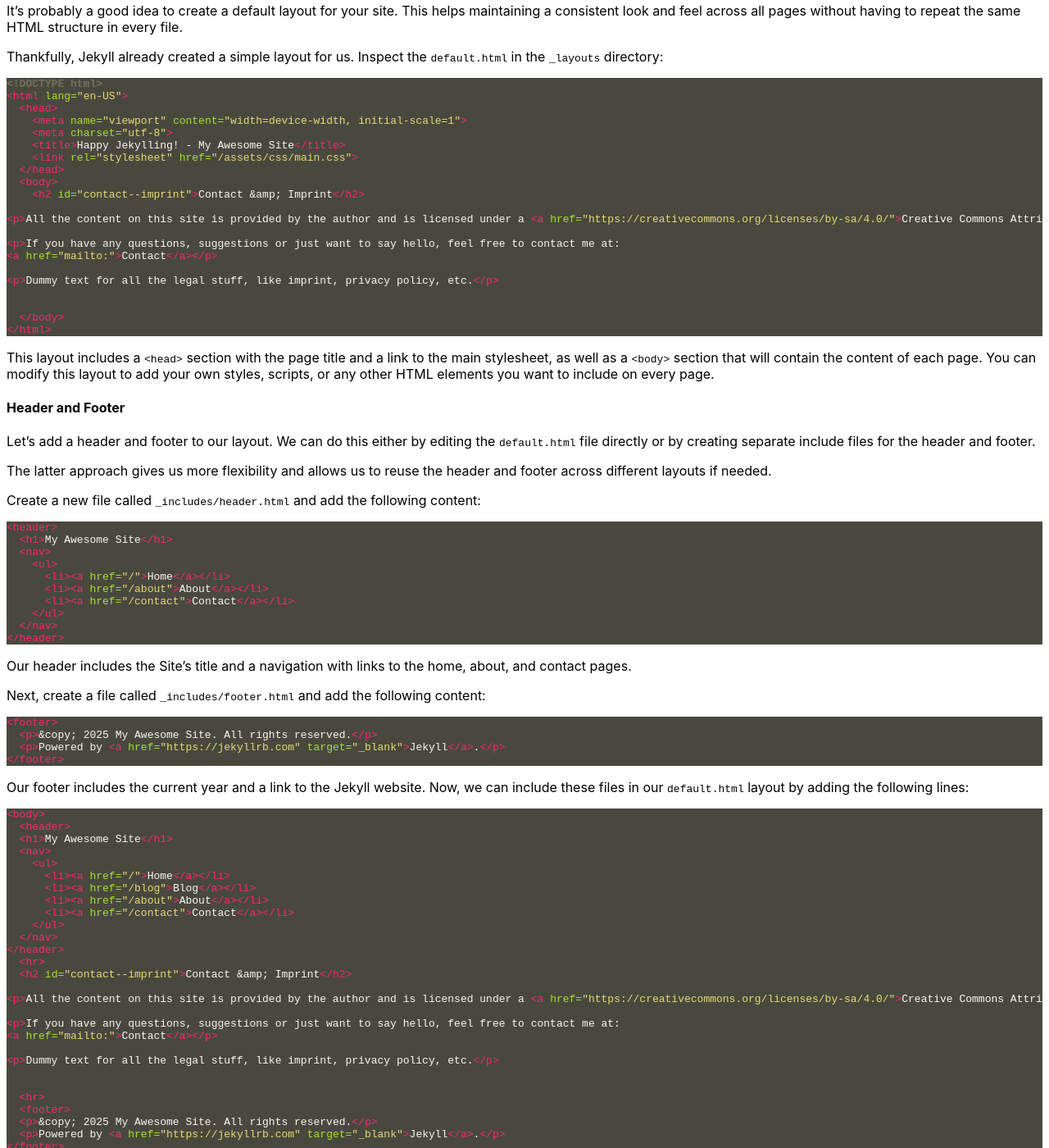
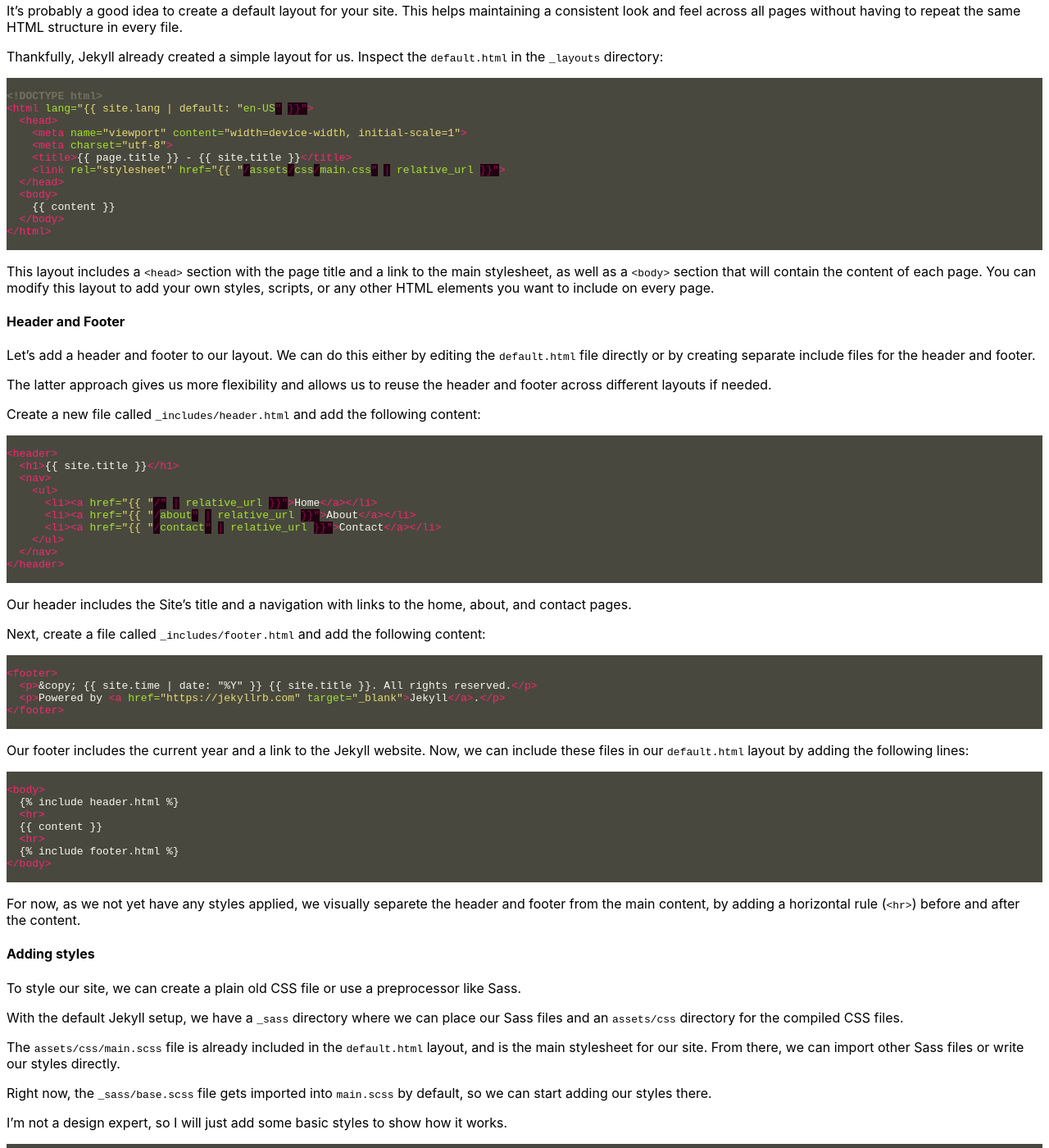
Before and after one commit to PeterMue/PeterMue.github.io, a Jekyll site: the page built from index.md, in a window 1280 px wide and 1400 px high, scrolled down 1549 px. Shown: the whole window at 82% size. Built offline with Jekyll 4.4.1, drawn with Linux system fonts in a browser that asks for light colours; some of the changed text lies outside the part shown.

Commit message:
escape raw stuff

````diff
--- a/index.md
+++ b/index.md
@@ -80,6 +80,7 @@ Thankfully, Jekyll already created a simple layout for us.
 Inspect the `default.html` in the `_layouts` directory:
 
 ```html
+{% raw %}
 <!DOCTYPE html>
 <html lang="{{ site.lang | default: "en-US" }}">
   <head>
@@ -92,6 +93,7 @@ Inspect the `default.html` in the `_layouts` directory:
     {{ content }}
   </body>
 </html>
+{% endraw %}
 ```
 
 This layout includes a `<head>` section with the page title and a link to the main stylesheet, as well as a `<body>` section that will contain the content of each page.
@@ -107,6 +109,7 @@ The latter approach gives us more flexibility and allows us to reuse the header
 Create a new file called `_includes/header.html` and add the following content:
 
 ```html
+{% raw %}
 <header>
   <h1>{{ site.title }}</h1>
   <nav>
@@ -117,6 +120,7 @@ Create a new file called `_includes/header.html` and add the following content:
     </ul>
   </nav>
 </header>
+{% endraw %}
 ```
 
 Our header includes the Site's title and a navigation with links to the home, about, and contact pages.
@@ -124,16 +128,19 @@ Our header includes the Site's title and a navigation with links to the home, ab
 Next, create a file called `_includes/footer.html` and add the following content:
 
 ```html
+{% raw %}
 <footer>
   <p>&copy; {{ site.time | date: "%Y" }} {{ site.title }}. All rights reserved.</p>
   <p>Powered by <a href="https://jekyllrb.com" target="_blank">Jekyll</a>.</p>
 </footer>
+{% endraw %}
 ```
 
 Our footer includes the current year and a link to the Jekyll website.
 Now, we can include these files in our `default.html` layout by adding the following lines:
 
 ```html
+{% raw %}
 <body>
   {% include header.html %}
   <hr>
@@ -141,6 +148,7 @@ Now, we can include these files in our `default.html` layout by adding the follo
   <hr>
   {% include footer.html %}
 </body>
+{% endraw %}
 ```
 
 For now, as we not yet have any styles applied, we visually separete the header and footer from the main content, by adding a horizontal rule (`<hr>`) before and after the content.
@@ -158,11 +166,13 @@ Right now, the `_sass/base.scss` file gets imported into `main.scss` by default,
 I'm not a design expert, so I will just add some basic styles to show how it works.
 
 ```scss
+{% raw %}
 // _sass/base.scss
 h1 {
   color: #6B7C59;
   font-size: 2em;
 }
+{% endraw %}
 ```
 
 *Tipp: if you inspect this site, you'll find another css named `monokai.css`. It's purpose is to make the code samples look nice.*
@@ -176,6 +186,7 @@ In our header navigation we link to an about and a contact page, so let's create
 Create a new file called `about.md` and add the following content:
 
 ```markdown
+{% raw %}
 ---
 layout: default
 title: "About"
@@ -184,11 +195,13 @@ title: "About"
 ## About
 
 About me and this site.
+{% endraw %}
 ```
 
 Create another file called `contact.md` and add the following content:
 
 ```markdown
+{% raw %}
 ---
 layout: default
 title: "Contact & Imprint"
@@ -202,6 +215,7 @@ If you have any questions, suggestions or just want to say hello, feel free to c
 [Contact](mailto:)
 
 Dummy text for all the legal stuff, like imprint, privacy policy, etc.
+{% endraw %}
 ```
 
 ### Using the Blog Feature
@@ -211,6 +225,7 @@ To create a blog post, you need to create a file in the `_posts` directory with
 For example, to create a blog post about Jekyll, you can create a file called `_posts/2025-06-01-jekyll.md` and add the following content:
 
 ```markdown
+{% raw %}
 ---
 layout: default
 title: "Jekyll"
@@ -221,6 +236,7 @@ categories: jekyll update
 # Jekyll
 Jekyll is a simple, blog-aware, static site generator.
 Jekyll takes a template directory containing raw text files in various formats, runs it through a converter (like Markdown), and produces a complete, ready-to-publish static website suitable for serving with your favorite web server.
+{% endraw %}
 ```
 
 This will create a blog post with the title "Jekyll" and the date set to June 1, 2025.
@@ -230,6 +246,7 @@ Right now, the blog posts will not be displayed on the homepage, but you can cre
 Create a new file called `blog.md` and add the following content:
 
 ```markdown
+{% raw %}
 ---
 layout: default
 title: "Blog"
@@ -241,12 +258,15 @@ title: "Blog"
   <p>{{ post.date | date: "%B %d, %Y" }}</p>
   <p>{{ post.excerpt }}</p>
 {% endfor %}
+{% endraw %}
 ```
 This will create a blog page that lists all blog posts with their titles, dates, and excerpts.
 You can link to this page from the header navigation by adding a new list item in the `_includes/header.html` file:
 
 ```html
+{% raw %}
 <li><a href="{{ "/blog" | relative_url }}">Blog</a></li>
+{% endraw %}
 ```
 
 ### Not Found
@@ -255,6 +275,7 @@ Last but not least, let's create a simple 404 page that will be displayed when a
 Create a new file called `404.html` in the root directory and add the following content:
 
 ```html
+{% raw %}
 ---
 title: 404 Not Found
 layout: default
@@ -265,6 +286,7 @@ permalink: /404.html
 This is not what you are looking for.
 
 # 404
+{% endraw %}
 ```
 
 This will create a simple 404 page with a title and a message.
````
